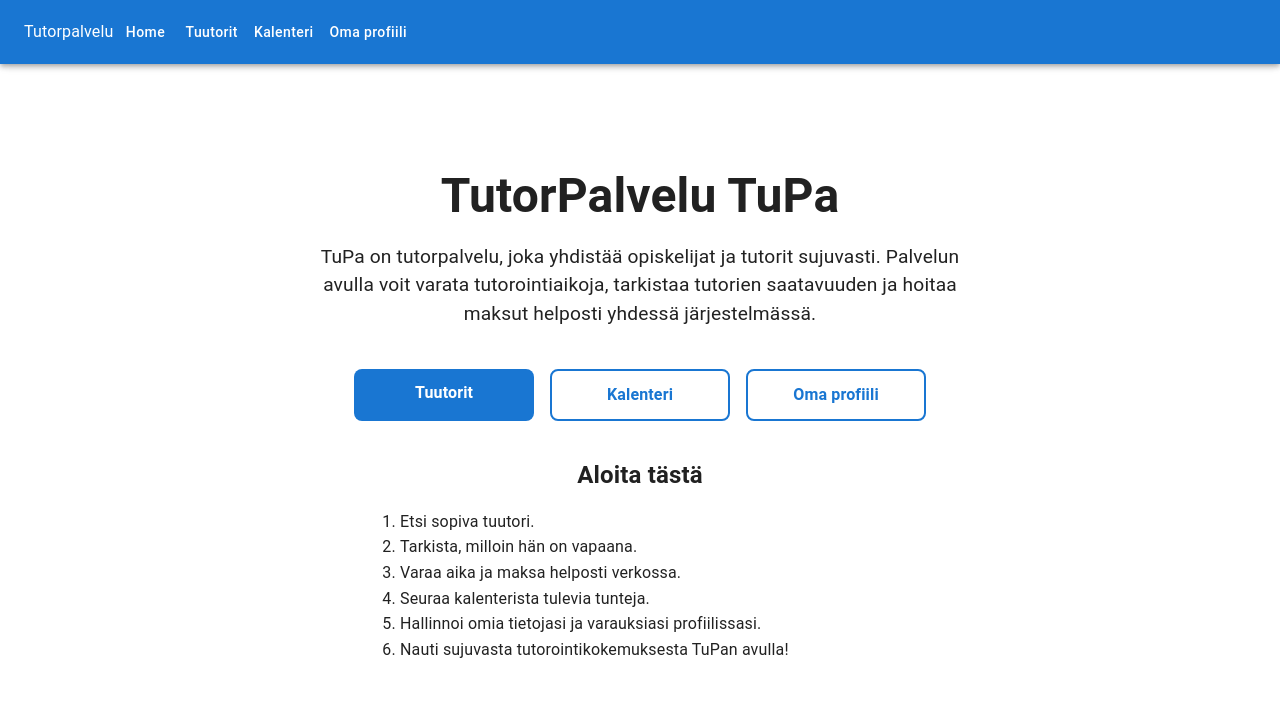
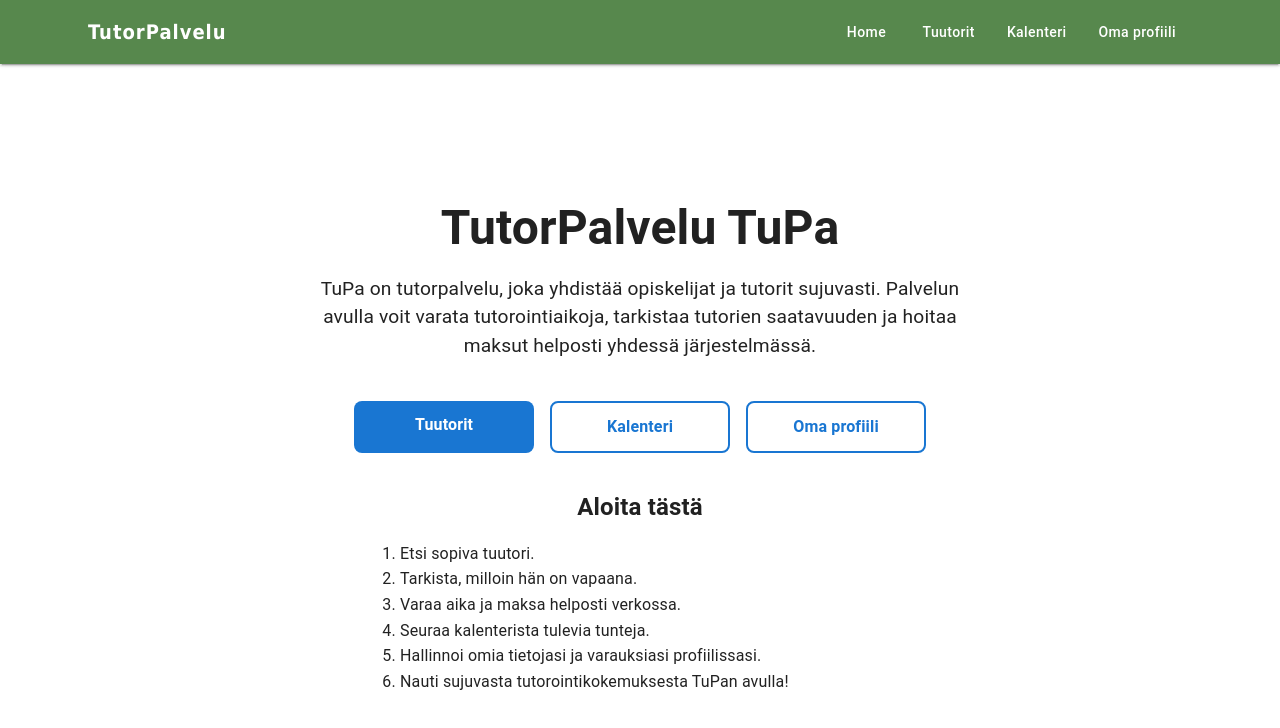
Before and after one commit to HH-CodeBusters/Tutorpalvelu, a React (Vite) app in the folder frontend/tutorpalvelureact/: page / in a window 1280 px wide. Shown: the top 728 px of the page. Built offline with nearby package versions, Linux system fonts and the light colour scheme.

Commit message:
Tutorit Card-näkymä ja muutos headerin tyyliin

```diff
--- a/frontend/tutorpalvelureact/package.json
+++ b/frontend/tutorpalvelureact/package.json
@@ -12,12 +12,13 @@
   "dependencies": {
     "@emotion/react": "^11.14.0",
     "@emotion/styled": "^11.14.1",
+    "@fullcalendar/core": "^6.1.20",
     "@fullcalendar/daygrid": "^6.1.20",
     "@fullcalendar/interaction": "^6.1.20",
     "@fullcalendar/react": "^6.1.20",
     "@fullcalendar/timegrid": "^6.1.20",
-    "@mui/icons-material": "^7.3.7",
-    "@mui/material": "^7.3.7",
+    "@mui/icons-material": "^7.3.9",
+    "@mui/material": "^7.3.9",
     "@mui/x-data-grid": "^8.27.0",
     "@mui/x-date-pickers": "^8.27.0",
     "dayjs": "^1.11.19",
--- a/frontend/tutorpalvelureact/src/App.tsx
+++ b/frontend/tutorpalvelureact/src/App.tsx
@@ -1,34 +1,127 @@
 //import { useState } from 'react'
-import './App.css'
+import "./App.css";
 import { Link, Outlet } from "react-router";
-import { AppBar, Button, Container, CssBaseline, Toolbar, Typography } from '@mui/material';
-import { LocalizationProvider } from '@mui/x-date-pickers/LocalizationProvider';
-import { AdapterDayjs } from '@mui/x-date-pickers/AdapterDayjs';
+import {
+  AppBar,
+  Button,
+  Container,
+  CssBaseline,
+  Toolbar,
+  Typography,
+} from "@mui/material";
+import { LocalizationProvider } from "@mui/x-date-pickers/LocalizationProvider";
+import { AdapterDayjs } from "@mui/x-date-pickers/AdapterDayjs";
 
 function App() {
-
-
   return (
     <>
       <LocalizationProvider dateAdapter={AdapterDayjs}>
-        <Container maxWidth="lg">
-          <AppBar position="fixed">
-            <Toolbar>
-              <Typography>Tutorpalvelu</Typography>
+        <CssBaseline />
+
+        <AppBar
+          position="fixed"
+          sx={{
+            backgroundColor: "#57884d",
+            boxShadow: 2,
+          }}
+        >
+          <Container maxWidth="lg">
+            <Toolbar sx={{ display: "flex", justifyContent: "space-between" }}>
+              {/* Logo / Nimi */}
+              <Typography
+                fontFamily="tahoma"
+                variant="h6"
+                sx={{
+                  fontWeight: 600,
+                  letterSpacing: 1,
+                }}
+              >
+                TutorPalvelu
+              </Typography>
+
+              {/* Navigaatio */}
               <nav>
-                <Button color="inherit" component={Link} to={"/"} sx={{ "&:hover": { backgroundColor: "transparent", color: "inherit" }, textTransform: "none" }}>Home</Button>
-                <Button color="inherit" component={Link} to={"/tutors"} sx={{ "&:hover": { backgroundColor: "transparent", color: "inherit" }, textTransform: "none" }}>Tuutorit</Button>
-                <Button color="inherit" component={Link} to={"/calendar"} sx={{ "&:hover": { backgroundColor: "transparent", color: "inherit" }, textTransform: "none" }}>Kalenteri</Button>
-                <Button color="inherit" component={Link} to={"/profile"} sx={{ "&:hover": { backgroundColor: "transparent", color: "inherit" }, textTransform: "none" }}>Oma profiili</Button>
+                <Button
+                  color="inherit"
+                  component={Link}
+                  to="/"
+                  sx={{
+                    mx: 1,
+                    textTransform: "none",
+                    fontWeight: 500,
+                    "&:hover": {
+                      backgroundColor: "#6f8f69",
+                      color: "#fff",
+                    },
+                  }}
+                >
+                  Home
+                </Button>
+
+                <Button
+                  color="inherit"
+                  component={Link}
+                  to="/tutors"
+                  sx={{
+                    mx: 1,
+                    textTransform: "none",
+                    fontWeight: 500,
+                    "&:hover": {
+                      backgroundColor: "#6f8f69",
+                      color: "#fff",
+                    },
+                  }}
+                >
+                  Tuutorit
+                </Button>
+
+                <Button
+                  color="inherit"
+                  component={Link}
+                  to="/calendar"
+                  sx={{
+                    mx: 1,
+                    textTransform: "none",
+                    fontWeight: 500,
+                    "&:hover": {
+                      backgroundColor: "#6f8f69",
+                      color: "#fff",
+                    },
+                  }}
+                >
+                  Kalenteri
+                </Button>
+
+                <Button
+                  color="inherit"
+                  component={Link}
+                  to="/profile"
+                  sx={{
+                    mx: 1,
+                    textTransform: "none",
+                    fontWeight: 500,
+                    "&:hover": {
+                      backgroundColor: "#6f8f69",
+                      color: "#fff",
+                    },
+                  }}
+                >
+                  Oma profiili
+                </Button>
               </nav>
             </Toolbar>
-          </AppBar>
-          <CssBaseline />
+          </Container>
+        </AppBar>
+
+        {/* offset koska fixed header */}
+        <Toolbar />
+
+        <Container maxWidth="lg">
+          <Outlet />
         </Container>
-        <Outlet />
       </LocalizationProvider>
     </>
-  )
+  );
 }
 
-export default App
+export default App;
--- a/frontend/tutorpalvelureact/src/components/tutors.tsx
+++ b/frontend/tutorpalvelureact/src/components/tutors.tsx
@@ -1,33 +1,41 @@
-import { useEffect, useState } from 'react';
-import type { appUser } from '../types';
-import { DataGrid, type GridColDef } from '@mui/x-data-grid';
+/*import { useEffect, useState } from "react";
+import type { appUser } from "../types";
+import { DataGrid, type GridColDef } from "@mui/x-data-grid";
 
 // Tutoreiden listaaminen DataGridillä
 export default function AppUser() {
   const [appUser, setappUser] = useState<appUser[]>([]);
 
   useEffect(() => {
-    fetch('http://localhost:8080/api/tutors')
-      .then(response => response.json())
-      .then(data => {
-        console.log('Fetched data:', data);
+    fetch("http://localhost:8080/api/tutors")
+      .then((response) => response.json())
+      .then((data) => {
+        console.log("Fetched data:", data);
         setappUser(data);
       })
-      .catch(err => console.error('Error fetching tutors:', err));
+      .catch((err) => console.error("Error fetching tutors:", err));
   }, []);
 
   const columns: GridColDef[] = [
-    { field: 'firstname', headerName: 'First name', width: 130 },
-    { field: 'lastname', headerName: 'Last name', width: 130 },
-    { field: 'email', headerName: 'Email', width: 200 },
-    { field: 'phone', headerName: 'Phone', width: 150 },
-    { field: 'school', headerName: 'School', width: 150 },
-    { field: 'city', headerName: 'City', width: 100 },
-    { field: 'subjects', headerName: 'Subjects', width: 200, valueGetter: (params: any) => params.row?.subjects?.map((subject: { subjectname: string }) => subject.subjectname).join(', ') || '' },
+    { field: "firstname", headerName: "First name", width: 130 },
+    { field: "lastname", headerName: "Last name", width: 130 },
+    { field: "email", headerName: "Email", width: 200 },
+    { field: "phone", headerName: "Phone", width: 150 },
+    { field: "school", headerName: "School", width: 150 },
+    { field: "city", headerName: "City", width: 100 },
+    {
+      field: "subjects",
+      headerName: "Subjects",
+      width: 200,
+      valueGetter: (params: any) =>
+        params.row?.subjects
+          ?.map((subject: { subjectname: string }) => subject.subjectname)
+          .join(", ") || "",
+    },
   ];
 
   return (
-    <div style={{ height: 400, width: '100%' }}>
+    <div style={{ height: 400, width: "100%" }}>
       <DataGrid
         rows={appUser}
         columns={columns}
@@ -42,3 +50,71 @@ export default function AppUser() {
     </div>
   );
 }
+*/
+
+import { useEffect, useState } from "react";
+import type { appUser } from "../types";
+import { Card, CardContent, Typography, Chip, Box } from "@mui/material";
+import Grid from "@mui/material/Grid";
+
+export default function AppUser() {
+  const [appUser, setAppUser] = useState<appUser[]>([]);
+
+  useEffect(() => {
+    fetch("http://localhost:8080/api/tutors")
+      .then((response) => response.json())
+      .then((data) => {
+        setAppUser(data);
+      })
+      .catch((err) => console.error("Error fetching tutors:", err));
+  }, []);
+
+  return (
+    <Grid container spacing={3} sx={{ p: 3 }} justifyContent="center">
+      {appUser.map((tutor) => (
+        <Grid
+          size={{ xs: 12, sm: 6, md: 4 }}
+          key={tutor.id}
+          sx={{
+            display: "flex",
+            minWidth: 280,
+            maxWidth: 400,
+          }}
+        >
+          <Card
+            sx={{
+              width: "100%",
+              borderRadius: 3,
+              boxShadow: 3,
+              backgroundColor: "#f4f7f3",
+              border: "1px solid #d6e2d3",
+              transition: "0.2s",
+              "&:hover": {
+                boxShadow: 6,
+                transform: "translateY(-4px)",
+              },
+            }}
+          >
+            <CardContent>
+              <Typography variant="h6">
+                {tutor.firstname} {tutor.lastname}
+              </Typography>
+
+              <Typography variant="body2" color="text.secondary">
+                {tutor.school} • {tutor.city}
+              </Typography>
+
+              <Typography sx={{ wordBreak: "break-word" }}>
+                📧 {tutor.email}
+              </Typography>
+
+              <Typography sx={{ wordBreak: "break-word" }}>
+                📱 {tutor.phone}
+              </Typography>
+            </CardContent>
+          </Card>
+        </Grid>
+      ))}
+    </Grid>
+  );
+}
```
Also changed, not shown: 1 other file (tests, documents, lock files or other folders).
